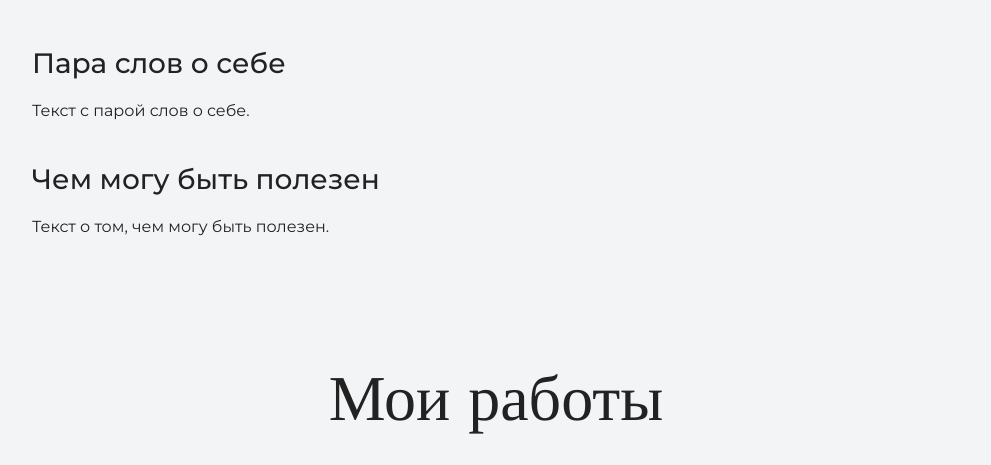
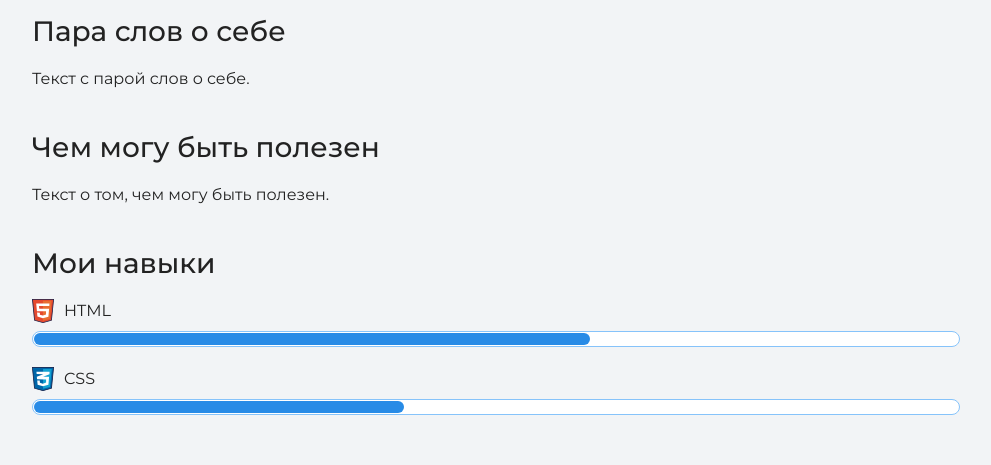
Before and after one commit to igos56/portfolio, a plain HTML site: page index.html in a window 1280 px wide. Shown: the part 1708-2173 px from the top of the page, without its empty margins (144-1135 px from the left). Drawn offline with nearby package versions, Linux system fonts and the light colour scheme.

Commit message:
Добавил шкалы прогресса

```diff
--- a/index.html
+++ b/index.html
@@ -28,13 +28,33 @@
     <section class="intro">
       <div class="container">
         <h2 class="subheading">Давайте познакомимся</h2>
+
         <figure class="user-image">
           <img src="files/user.jpg" width="928" height="536" alt="Фотография Неопознанного Енота">
         </figure>
-        <h3>Пара слов о себе</h3>
-        <p>Текст с парой слов о себе.</p>
-        <h3>Чем могу быть полезен</h3>
-        <p>Текст о том, чем могу быть полезен.</p>
+
+        <div>
+          <h3>Пара слов о себе</h3>
+          <p>Текст с парой слов о себе.</p>
+        </div>
+
+        <div>
+          <h3>Чем могу быть полезен</h3>
+          <p>Текст о том, чем могу быть полезен.</p>
+        </div>
+
+        <div class="skills">
+          <h3>Мои навыки</h3>
+
+          <dl class="skills-list">
+            <dt class="skill-html">HTML</dt>
+            <dd class="level"><div style="width: 60%;">60%</div></dd>
+
+            <dt class="skill-css">CSS</dt>
+            <dd class="level"><div style="width: 40%;">40%</div></dd>
+          </dl>
+
+        </div>
       </div>
     </section>
 
--- a/style.css
+++ b/style.css
@@ -83,7 +83,7 @@ body {
 }
 
 .user-image {
-  margin: 0 0 32px;
+  margin: 0 0 0px;
   text-align: center;
 }
 
```
Also changed, not shown: files/user.jpg.
